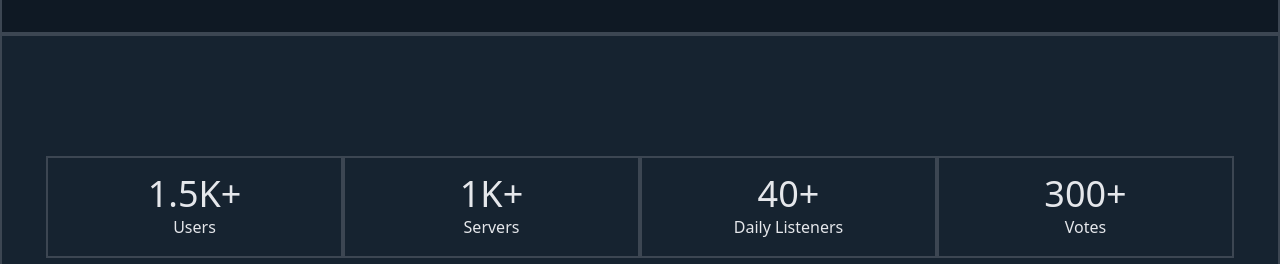
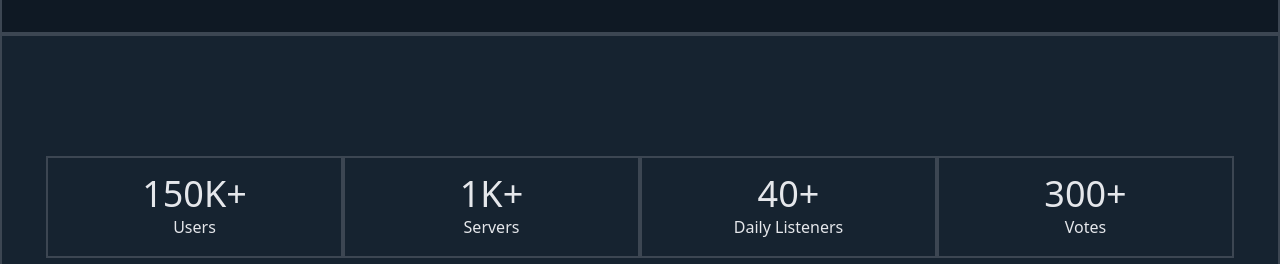
Before and after one commit to overtunes-bot/Overtunes---Website-Next, a Next.js app: page / in a window 1280 px wide. Shown: the part 1787-2051 px from the top of the page. Built offline with nearby package versions, Linux system fonts and the light colour scheme.

Commit message:
feat(home): fix typo and users

```diff
--- a/pages/index.js
+++ b/pages/index.js
@@ -60,7 +60,7 @@ export default function Home() {
         <div className="container px-5 py-24 mx-auto">
           <div className="flex flex-wrap -m-4 text-center">
             <div className="p-4 sm:w-1/4 w-1/2 border-[#3C4652] border-2">
-              <h2 className="title-font font-medium sm:text-4xl text-3xl text-gray-200">1.5K+</h2>
+              <h2 className="title-font font-medium sm:text-4xl text-3xl text-gray-200">150K+</h2>
               <p className="leading-relaxed">Users</p>
             </div>
             <div className="p-4 sm:w-1/4 w-1/2 border-[#3C4652] border-2">
```
